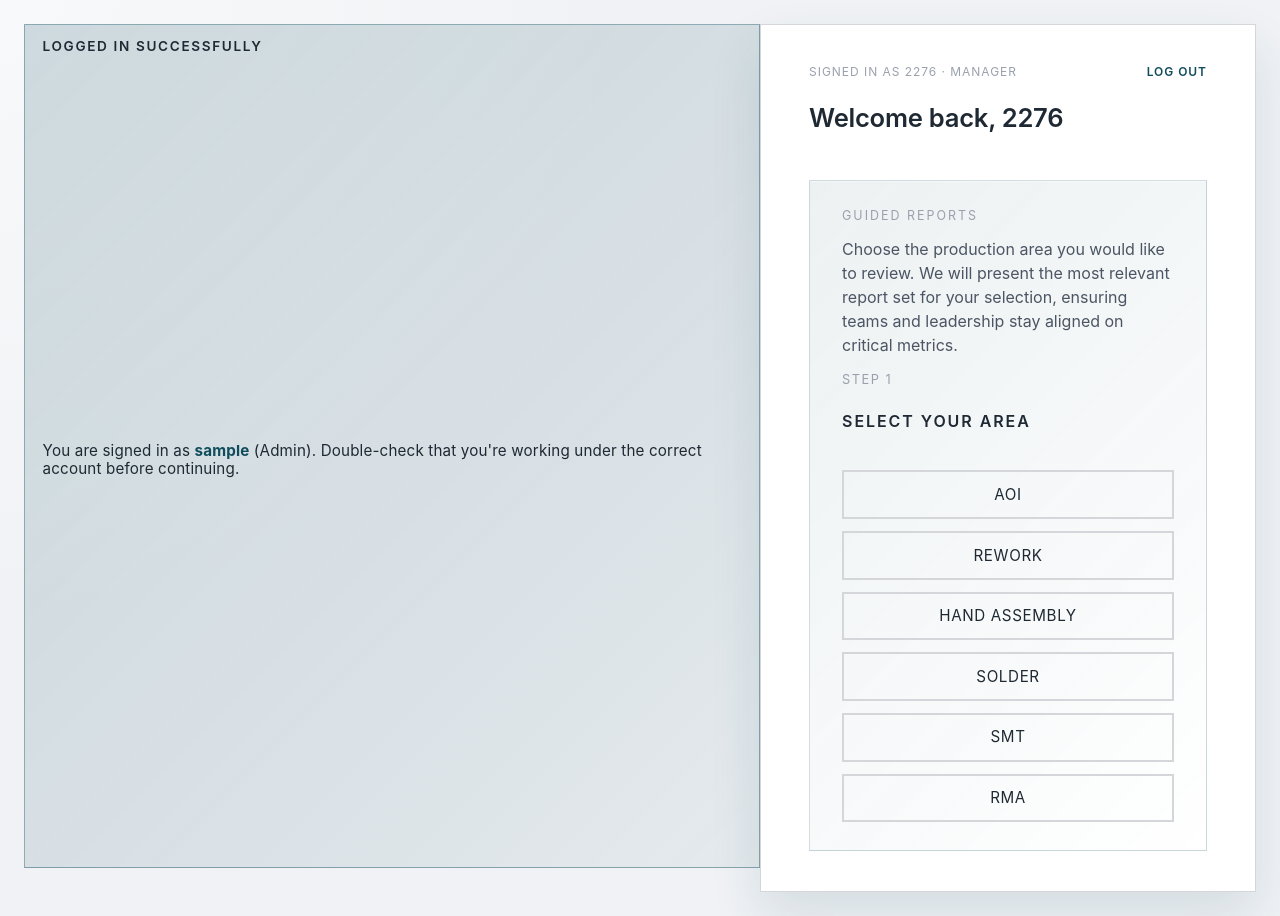
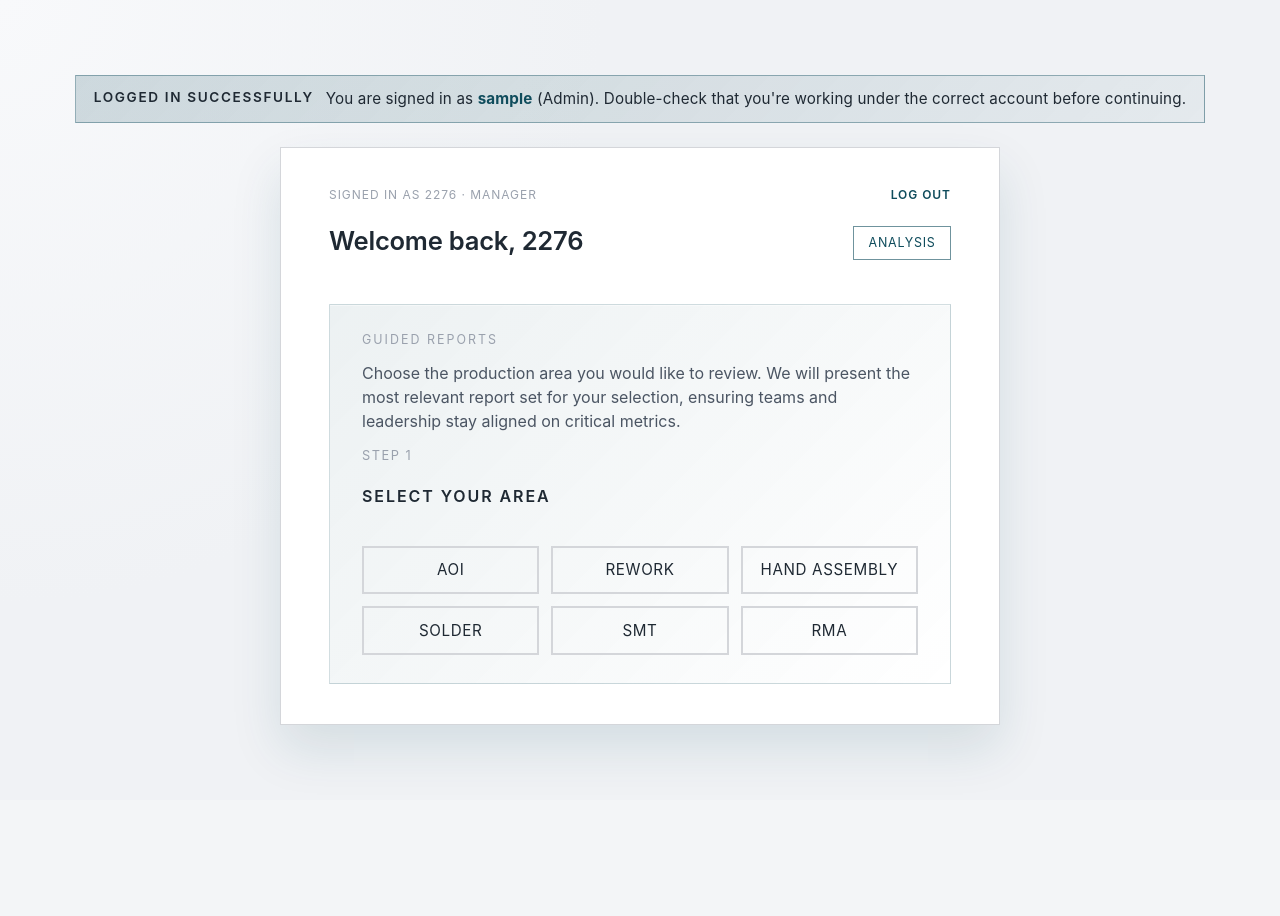
Before and after one commit to ThomasSchwartz18/reporting_software, a Flask app: page /dashboard in a window 1280 px wide. After the commit the page ends 761 px from the top, so only its background shows below. Run offline with Flask 3, Linux system fonts and the light colour scheme; the visitor is signed in with stand-in values (Sample User, id 1); data comes from the database, SQL or seed files in the repository.

Commit message:
Add admin action buttons and restore stacked layout

```diff
--- a/app/templates/auth/dashboard.html
+++ b/app/templates/auth/dashboard.html
@@ -140,6 +140,16 @@
       <div>
         <h1 class="page-header__title">Welcome back, {{ user.username }}</h1>
       </div>
+      {% if analysis_access or is_admin %}
+        <div class="page-header__actions">
+          {% if analysis_access %}
+            <a class="button button--outline button--sm" href="{{ url_for('auth.analysis') }}">Analysis</a>
+          {% endif %}
+          {% if is_admin %}
+            <a class="button button--sm" href="{{ url_for('auth.settings') }}">Configuration</a>
+          {% endif %}
+        </div>
+      {% endif %}
     </div>
   {% endif %}
 
--- a/app/templates/base.html
+++ b/app/templates/base.html
@@ -32,8 +32,10 @@
         background: radial-gradient(circle at top left, #f8f9fb 0%, var(--background) 40%);
         color: var(--text-primary);
         display: flex;
+        flex-direction: column;
         justify-content: center;
         align-items: center;
+        gap: 1.5rem;
         min-height: 100vh;
         margin: 0;
         padding: 1.5rem;
@@ -221,7 +223,7 @@
         flex-wrap: wrap;
         gap: 0.75rem;
         justify-content: space-between;
-        margin: 0 auto 1.5rem;
+        margin: 0 auto;
         max-width: min(1200px, 100%);
         padding: 0.9rem 1.1rem;
       }
```
